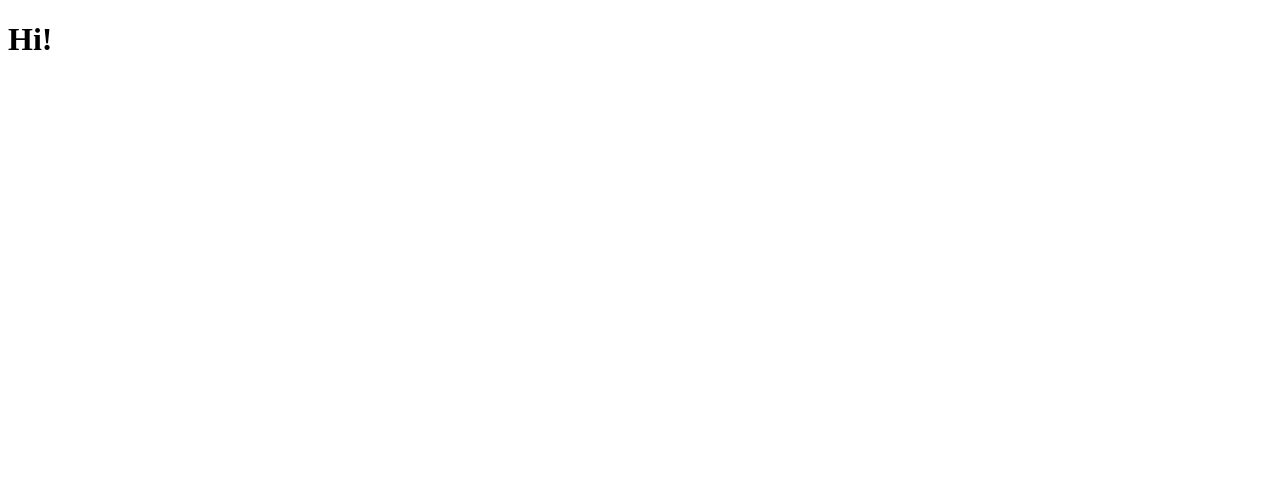
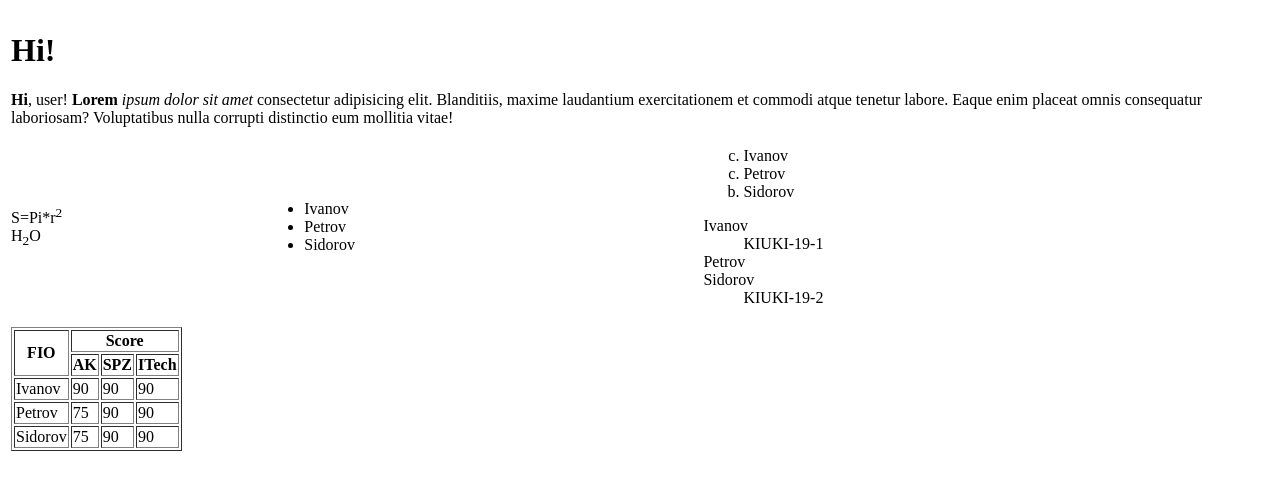
Before and after one commit to knureigs/kiuki19, a plain HTML site: page index.html in a window 1280 px wide. Drawn offline with Linux system fonts and the light colour scheme.

Commit message:
update index page

```diff
--- a/index.html
+++ b/index.html
@@ -7,24 +7,89 @@
     <title>Document</title>
 </head>
 <body>
-    <h1>Hi!</h1>
-    <!-- <table>
+    <table>
         <tr>
-            <td></td>
-            <td></td>
+            <td colspan="3">
+                <h1>Hi!</h1>
+                <b>Hi</b>, user! <strong>Lorem</strong> <cite>ipsum dolor</cite> <i>sit amet</i> consectetur adipisicing elit. Blanditiis, maxime laudantium exercitationem et commodi atque tenetur labore. Eaque enim placeat omnis consequatur laboriosam? Voluptatibus nulla corrupti distinctio eum mollitia vitae!
+            </td>
         </tr>
         <tr>
-            <td></td>
-            <td></td>
+            <td>
+                <div>
+                    S=Pi*r<sup>2</sup>
+                    <br>
+                    H<sub>2</sub>O
+                </div>
+            </td>
+            <td>
+                <ul>
+                    <li>Ivanov</li>
+                    <li>Petrov</li>
+                    <li>Sidorov</li>
+                </ul>
+            </td>
+            <td>
+                <ol type="a" reversed>
+                    <li>Ivanov</li>
+                    <li value="3">Petrov</li>
+                    <li>Sidorov</li>
+                </ol>
+
+                <dl>
+                    <dt>Ivanov</dt>
+                    <dd>KIUKI-19-1</dd>
+                    <dt>Petrov</dt>
+                    <dt>Sidorov</dt>
+                    <dd>KIUKI-19-2</dd>
+                </dl>
+            </td>
         </tr>
         <tr>
-            <td></td>
-            <td></td>
+            <td colspan="3">
+                <table border="1">
+                    <tr>
+                        <th rowspan="2">FIO</th>
+                        <th colspan="3">Score</th>
+                    </tr>
+                    <tr>
+                        <th>AK</th>
+                        <th>SPZ</th>
+                        <th>ITech</th>
+                    </tr>
+                    <tr>
+                        <td>Ivanov</td>
+                        <td>90</td>
+                        <td>90</td>
+                        <td>90</td>
+                    </tr>
+                    <tr>
+                        <td>Petrov</td>
+                        <td>75</td>
+                        <td>90</td>
+                        <td>90</td>
+                    </tr>
+                    <tr>
+                        <td>Sidorov</td>
+                        <td>75</td>
+                        <td>90</td>
+                        <td>90</td>
+                    </tr>
+                </table>
+            </td>
         </tr>
-        <tr>
-            <td></td>
-            <td></td>
-        </tr>
-    </table> -->
+    </table>
+
+
+
+
+
+
+
+
+
+
+
+
 </body>
 </html>
```
